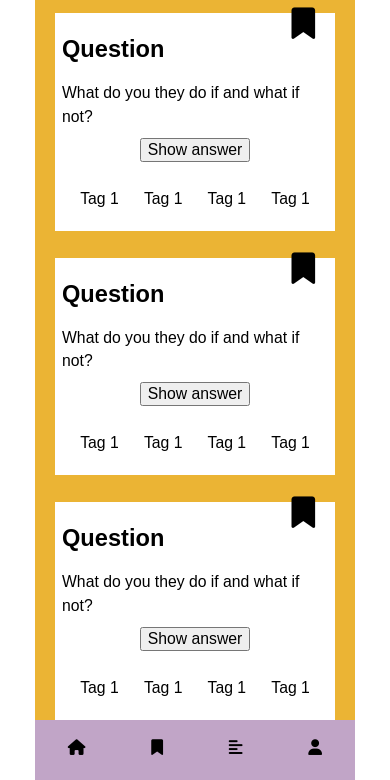
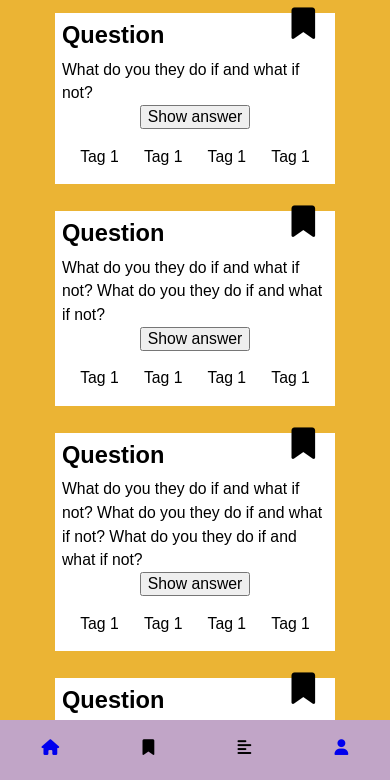
Before and after one commit to ManuelRemer/Quizz-App-Manuel, a website: page index.html in a window 390 px wide. Shown: the part 64-844 px from the top of the page. Drawn offline with Linux system fonts and the light colour scheme.

Commit message:
Add question cards, responsive layout

```diff
--- a/index.html
+++ b/index.html
@@ -29,7 +29,25 @@
         <section class="cards-item">
           <a><i class="fas fa-bookmark bookmark-card"></i></a>
           <h2 class="card-headline">Question</h2>
-          <p class="question-txt">What do you they do if and what if not?</p>
+          <p class="question-txt">
+            What do you they do if and what if not? What do you they do if and
+            what if not?
+          </p>
+          <button>Show answer</button>
+          <ul class="flex-tag">
+            <li>Tag 1</li>
+            <li>Tag 1</li>
+            <li>Tag 1</li>
+            <li>Tag 1</li>
+          </ul>
+        </section>
+        <section class="cards-item">
+          <a><i class="fas fa-bookmark bookmark-card"></i></a>
+          <h2 class="card-headline">Question</h2>
+          <p class="question-txt">
+            What do you they do if and what if not? What do you they do if and
+            what if not? What do you they do if and what if not?
+          </p>
           <button>Show answer</button>
           <ul class="flex-tag">
             <li>Tag 1</li>
@@ -50,12 +68,42 @@
             <li>Tag 1</li>
           </ul>
         </section>
+        <section class="cards-item">
+          <a><i class="fas fa-bookmark bookmark-card"></i></a>
+          <h2 class="card-headline">Question</h2>
+          <p class="question-txt">
+            What do you they do if and what if not? What do you they do if and
+            what if not?
+          </p>
+          <button>Show answer</button>
+          <ul class="flex-tag">
+            <li>Tag 1</li>
+            <li>Tag 1</li>
+            <li>Tag 1</li>
+            <li>Tag 1</li>
+          </ul>
+        </section>
+        <section class="cards-item">
+          <a><i class="fas fa-bookmark bookmark-card"></i></a>
+          <h2 class="card-headline">Question</h2>
+          <p class="question-txt">
+            What do you they do if and what if not? What do you they do if and
+            what if not? What do you they do if and what if not?
+          </p>
+          <button>Show answer</button>
+          <ul class="flex-tag">
+            <li>Tag 1</li>
+            <li>Tag 1</li>
+            <li>Tag 1</li>
+            <li>Tag 1</li>
+          </ul>
+        </section>
       </main>
       <footer>
         <nav>
           <ul>
             <li>
-              <a><i class="fas fa-home"></i></a>
+              <a href="index.html"><i class="fas fa-home"></i></a>
             </li>
             <li>
               <a><i class="fas fa-bookmark"></i></a>
@@ -64,7 +112,7 @@
               <a><i class="fas fa-align-left"></i></a>
             </li>
             <li>
-              <a><i class="fas fa-user"></i></a>
+              <a href="profile.html"><i class="fas fa-user"></i></a>
             </li>
           </ul>
         </nav>
--- a/styles/_base.css
+++ b/styles/_base.css
@@ -17,7 +17,7 @@ body {
   display: grid;
   height: 100vh;
   min-width: 320px;
-  max-width: 60vw;
+  max-width: 1000px;
   grid-template-rows: [header]60px [main]auto [footer]60px;
   margin: 0 auto;
 }
@@ -38,12 +38,12 @@ main {
   display: flex;
   flex-direction: row;
   flex-wrap: wrap;
-  justify-content: space-around;
+  justify-content: center;
   gap: 10px;
 }
 .cards-item {
   width: 280px;
-  height: auto;
+  height: min-content;
   background-color: var(--background-cards);
   display: flex;
   flex-direction: column;
```
Also changed, not shown: profile.html (renamed from about.html, +2 -2 lines).
